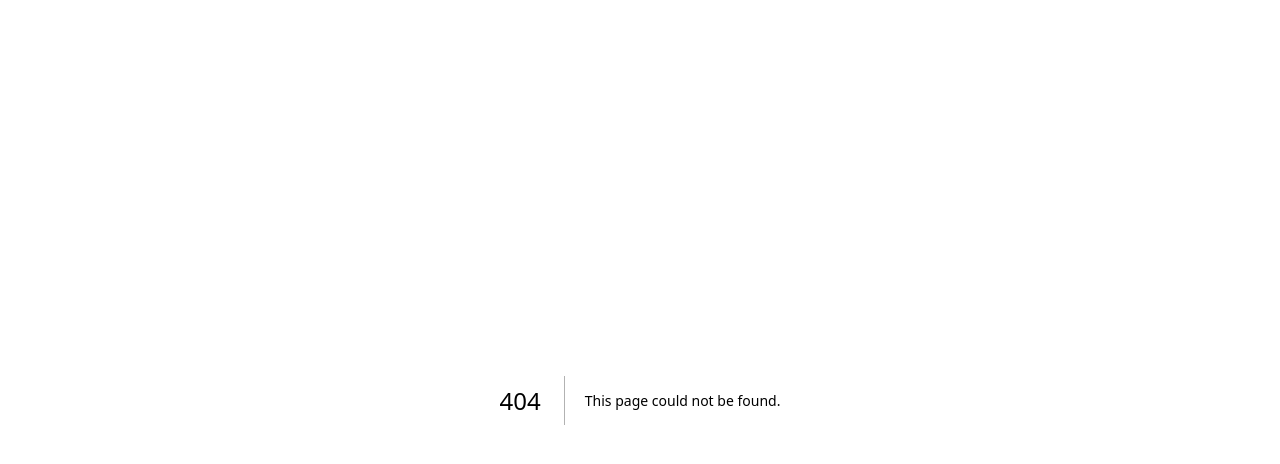
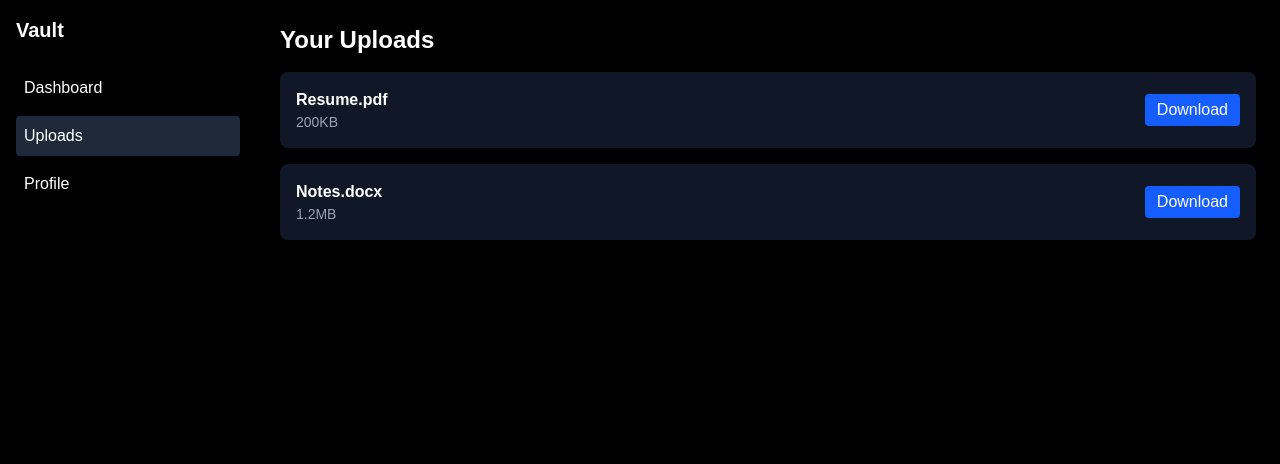
Before and after one commit to harshitrwt/Knowledge_vault, a Next.js app: page /uploads in a window 1280 px wide. Before the commit this address had no page. Shown: the top 464 px of the page. Built offline with nearby package versions, Linux system fonts and the light colour scheme.

Commit message:
components

```diff
--- /dev/null
+++ b/src/app/dashboard/page.tsx
@@ -0,0 +1,13 @@
+import Sidebar from "@/components/Sidebar";
+
+export default function DashboardPage() {
+  return (
+    <div className="flex">
+      <Sidebar />
+      <main className="flex-1 p-6 text-white bg-black">
+        <h1 className="text-3xl font-bold">Your Dashboard</h1>
+        <p className="mt-4">Welcome to your personal Vault 🚀</p>
+      </main>
+    </div>
+  );
+}
--- /dev/null
+++ b/src/app/uploads/page.tsx
@@ -0,0 +1,23 @@
+import Sidebar from "@/components/Sidebar";
+import FileCard from "@/components/FileCard";
+
+export default function UploadsPage() {
+  const mockFiles = [
+    { id: 1, name: "Resume.pdf", size: "200KB" },
+    { id: 2, name: "Notes.docx", size: "1.2MB" },
+  ];
+
+  return (
+    <div className="flex">
+      <Sidebar />
+      <main className="flex-1 p-6 text-white bg-black">
+        <h1 className="text-2xl font-bold mb-4">Your Uploads</h1>
+        <div className="grid gap-4">
+          {mockFiles.map((file) => (
+            <FileCard key={file.id} file={file} />
+          ))}
+        </div>
+      </main>
+    </div>
+  );
+}
--- /dev/null
+++ b/src/components/FileCard.tsx
@@ -0,0 +1,11 @@
+export default function FileCard({ file }: { file: { id: number; name: string; size: string } }) {
+  return (
+    <div className="p-4 bg-gray-900 rounded-lg text-white flex justify-between items-center">
+      <div>
+        <p className="font-semibold">{file.name}</p>
+        <p className="text-sm text-gray-400">{file.size}</p>
+      </div>
+      <button className="px-3 py-1 bg-blue-600 rounded">Download</button>
+    </div>
+  );
+}
--- /dev/null
+++ b/src/components/Sidebar.tsx
@@ -0,0 +1,33 @@
+"use client";
+
+import Link from "next/link";
+import { usePathname } from "next/navigation";
+
+const navItems = [
+  { name: "Dashboard", href: "/dashboard" },
+  { name: "Uploads", href: "/uploads" },
+  { name: "Profile", href: "/profile" },
+];
+
+export default function Sidebar() {
+  const pathname = usePathname();
+
+  return (
+    <aside className="w-64 h-screen bg-black text-white p-4">
+      <h2 className="text-xl font-bold mb-6">Vault</h2>
+      <nav className="flex flex-col space-y-2">
+        {navItems.map((item) => (
+          <Link
+            key={item.href}
+            href={item.href}
+            className={`p-2 rounded ${
+              pathname === item.href ? "bg-gray-800" : "hover:bg-gray-900"
+            }`}
+          >
+            {item.name}
+          </Link>
+        ))}
+      </nav>
+    </aside>
+  );
+}
```
Also changed, not shown: src/components/Footer.tsx (added), src/components/Hero.tsx (added), src/components/Navbaar.tsx (added).
